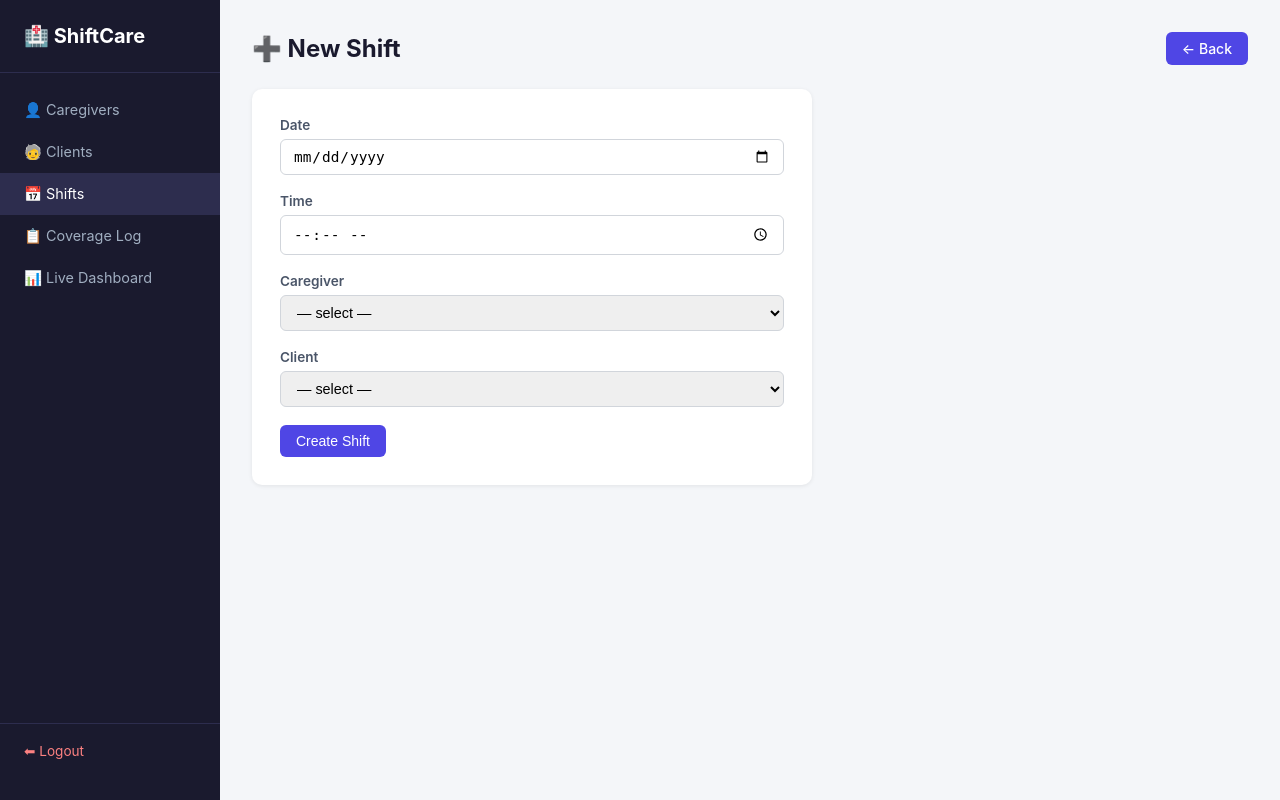
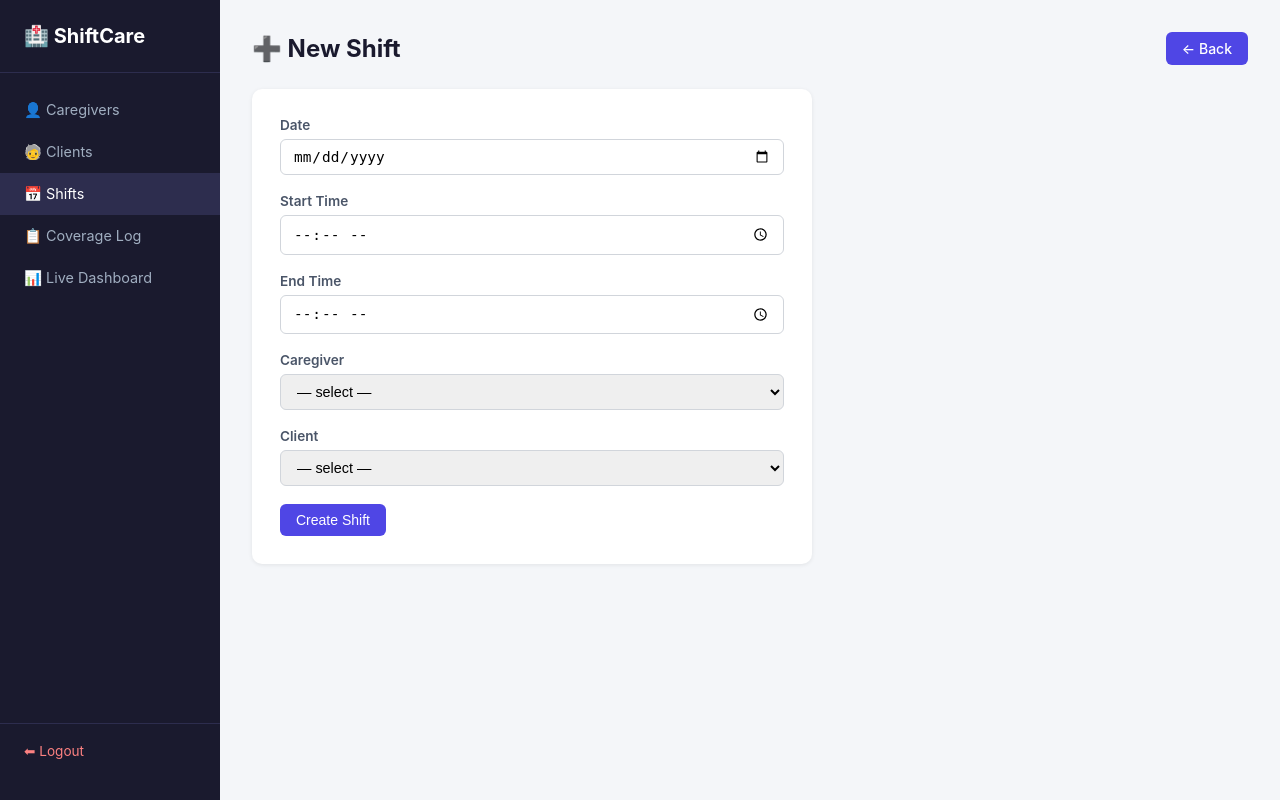
Before and after one commit to nama132/Shiftcare-Repo-, a Flask app: page /admin/shifts/new in a window 1280 px wide. Run offline with Flask 3, Linux system fonts and the light colour scheme; the visitor is signed in with stand-in values (Sample User, id 1); data that the repository does not hold is empty; some libraries are stand-ins or nearby versions.

Commit message:
Add end_time field to shift form for PostgreSQL compatibility

```diff
--- a/templates/admin/shift_form.html
+++ b/templates/admin/shift_form.html
@@ -11,8 +11,12 @@
       <input type="date" name="date" value="{{ shift.date if shift else '' }}" required/>
     </div>
     <div class="form-group">
-      <label>Time</label>
+      <label>Start Time</label>
       <input type="time" name="time" value="{{ shift.time if shift else '' }}" required/>
+    </div>
+    <div class="form-group">
+      <label>End Time</label>
+      <input type="time" name="end_time" value="{{ shift.end_time if shift else '' }}" required/>
     </div>
     <div class="form-group">
       <label>Caregiver</label>
```
